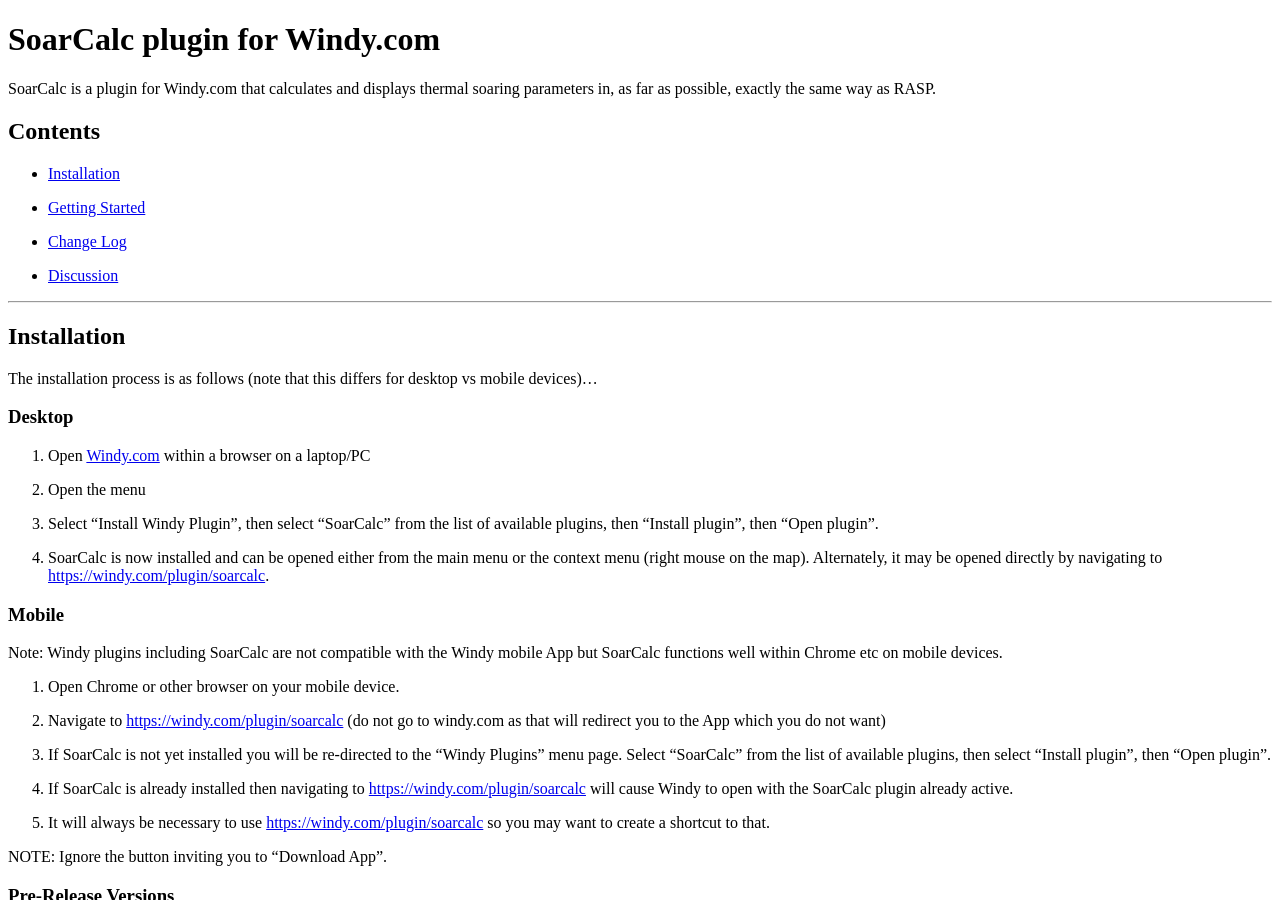
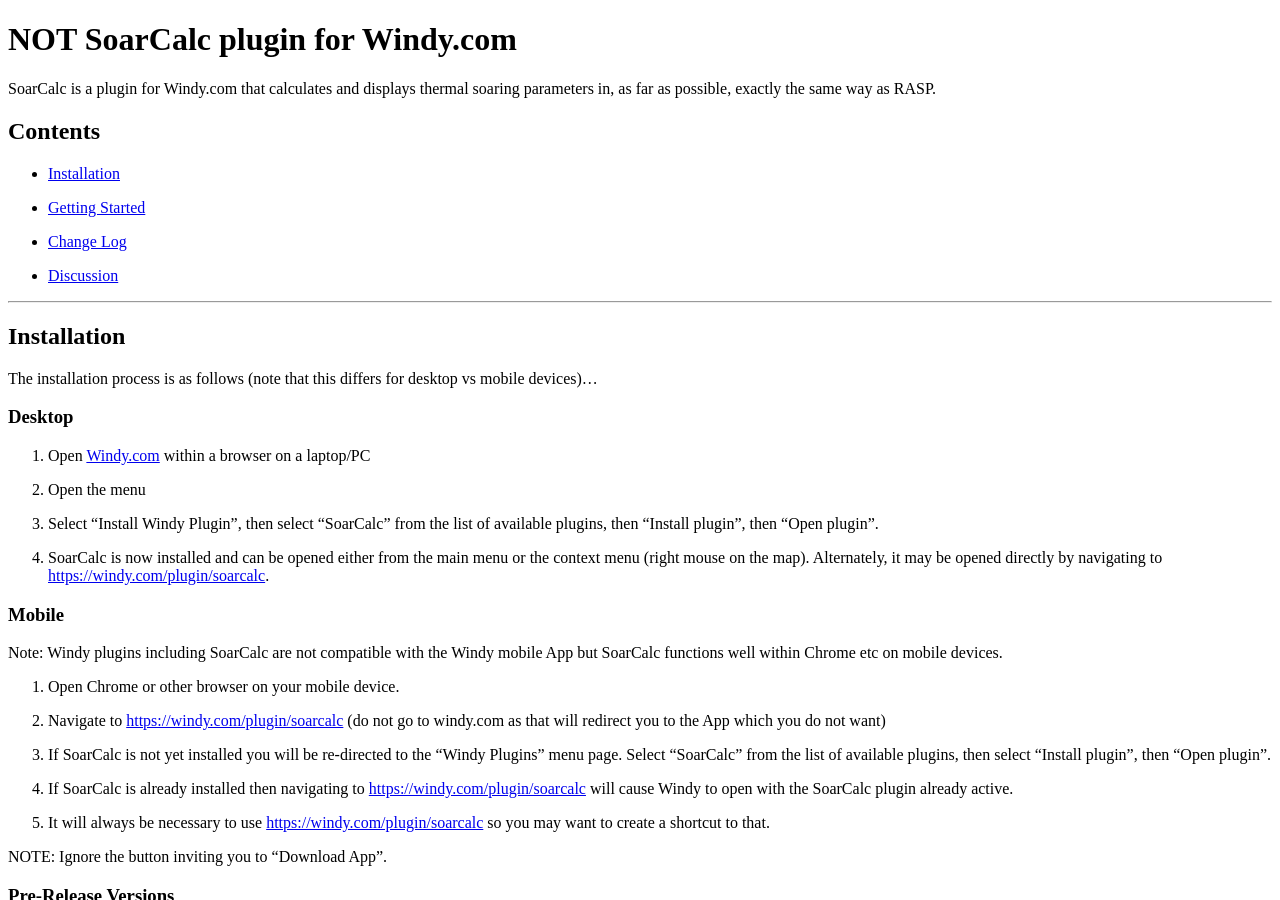
Before and after one commit to tomgooch/windy-plugin-soarcalc, a Jekyll site: the page built from index.md, in a window 1280 px wide and 900 px high. Built offline with Jekyll 4.4.1, drawn with Linux system fonts in a browser that asks for light colours; our own code applies the rules of GitHub Pages for plain Markdown files.

Commit message:
Update index.md

```diff
--- a/index.md
+++ b/index.md
@@ -1,7 +1,8 @@
 ---
 layout: default
+include: ../docs/ReadMe.md
 ---
-# SoarCalc plugin for Windy.com
+# NOT SoarCalc plugin for Windy.com
 
 SoarCalc is a plugin for Windy.com that calculates and displays thermal soaring
 parameters in, as far as possible, exactly the same way as RASP.
```
